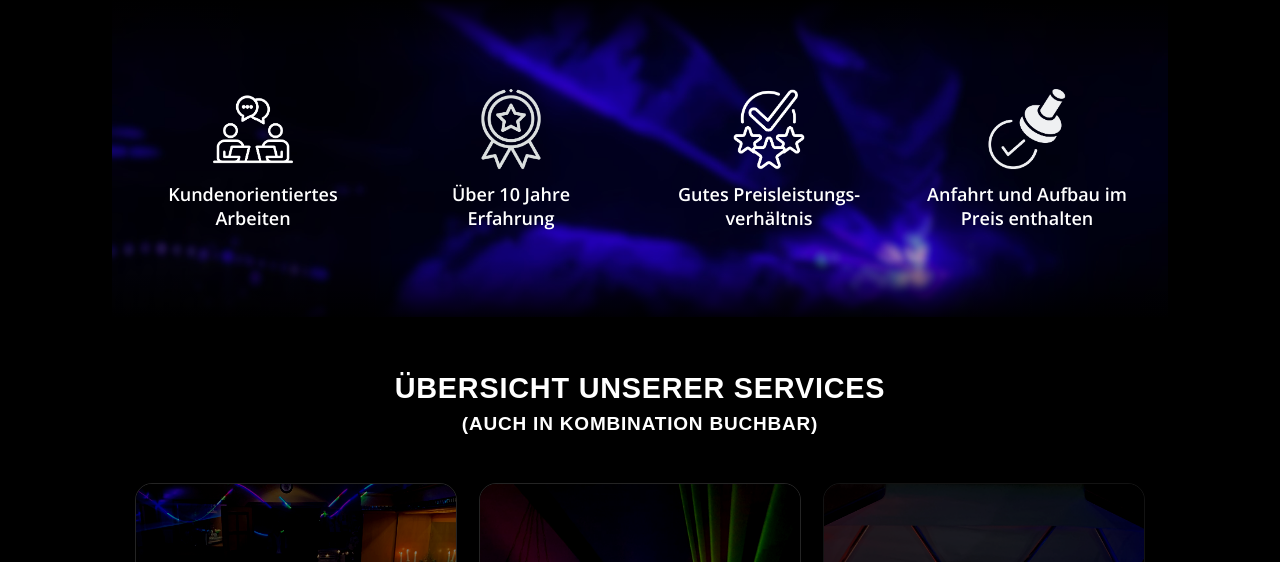
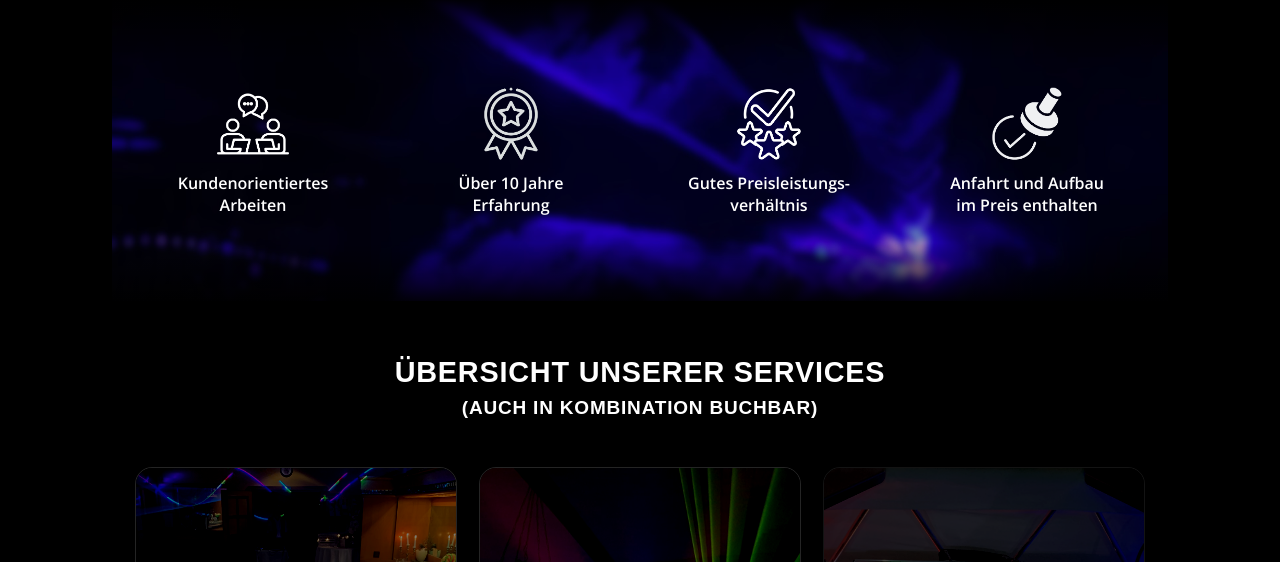
Before and after one commit to melvinfocke/fm-veranstaltungstechnik-frontend, an Astro site: page / in a window 1280 px wide. Shown: the part 538-1100 px from the top of the page. Built offline with nearby package versions, Linux system fonts and the light colour scheme; Astro itself is replaced by a stand-in of ours; a web font is replaced by a local one.

Commit message:
Improve responsive design of features section

```diff
--- a/src/components/FeatureCard.astro
+++ b/src/components/FeatureCard.astro
@@ -24,11 +24,23 @@ const { iconSource, iconAlt, text } = Astro.props;
 
   img {
     filter: invert(1);
-    height: 5rem;
-    width: 5rem;
+    height: 4.5rem;
+    width: 4.5rem;
   }
 
   p {
     margin-top: 0.5rem;
+    font-size: 1rem;
+  }
+  @media (min-width: 400px) {
+    div {
+      width: 10rem;
+    }
+  }
+
+  @media (min-width: 524px) {
+    div {
+      width: 14.625rem;
+    }
   }
 </style>
--- a/src/components/Features.astro
+++ b/src/components/Features.astro
@@ -63,15 +63,28 @@ import image0 from '../assets/cool-background.jpg';
       transform: translateY(-50%);
     }
 
+    @media (min-width: 400px) {
+      .content-wrapper {
+        gap: 2.5rem;
+      }
+
+      .background-image {
+        height: 28rem;
+      }
+    }
+
     @media (min-width: 524px) {
+      .content-wrapper {
+        gap: 1.5rem;
+      }
       .background-image {
-        height: 30rem;
+        height: 28rem;
       }
     }
 
     @media (min-width: 1073px) {
       .background-image {
-        height: 20rem;
+        height: 19rem;
         flex-wrap: nowrap;
       }
     }
--- a/src/pages/index.astro
+++ b/src/pages/index.astro
@@ -47,13 +47,17 @@ import contactMailIcon from '../assets/mail-icon.png';
     body={`Willkommen bei unserem professionellen DJ- und Event-Service! Wir sind ein kleines, hochmotiviertes Team aus zwei Personen mit über zehn Jahren Erfahrung.<br /><br />Eure Zufriedenheit und Wünsche sind unser oberstes Ziel. Was einst als Hobby meines Vaters begann, hat sich zu unserer Leidenschaft entwickelt. Dank seiner Inspiration habe ich mich intensiv mit der Technik und Eventplanung auseinandergesetzt.<br /><br />Wir nutzen die aktuellste Technik, um eure Veranstaltungen unvergesslich zu machen.`}
   />
   <Features>
-    <FeatureCard iconSource={featureIcon1} iconAlt="Consultant Icon" text="Kundenorientiertes Arbeiten" />
+    <FeatureCard iconSource={featureIcon1} iconAlt="Consultant Icon" text="Kundenorientiertes<br />Arbeiten" />
     <FeatureCard iconSource={featureIcon2} iconAlt="Ribbon With Star Icon" text={`Über 10 Jahre<br />Erfahrung`} />
-    <FeatureCard iconSource={featureIcon3} iconAlt="Reputation Icon" text={`Gutes Preisleistungs&shy;verhältnis`} />
+    <FeatureCard
+      iconSource={featureIcon3}
+      iconAlt="Reputation Icon"
+      text={`Gutes Preisleis&shy;tungs&shy;verhältnis`}
+    />
     <FeatureCard
       iconSource={featureIcon4}
       iconAlt="Checkmark Stamp Icon"
-      text="Anfahrt und Aufbau im Preis enthalten"
+      text="Anfahrt und Aufbau<br />im Preis enthalten"
     />
   </Features>
   <Services>
```
